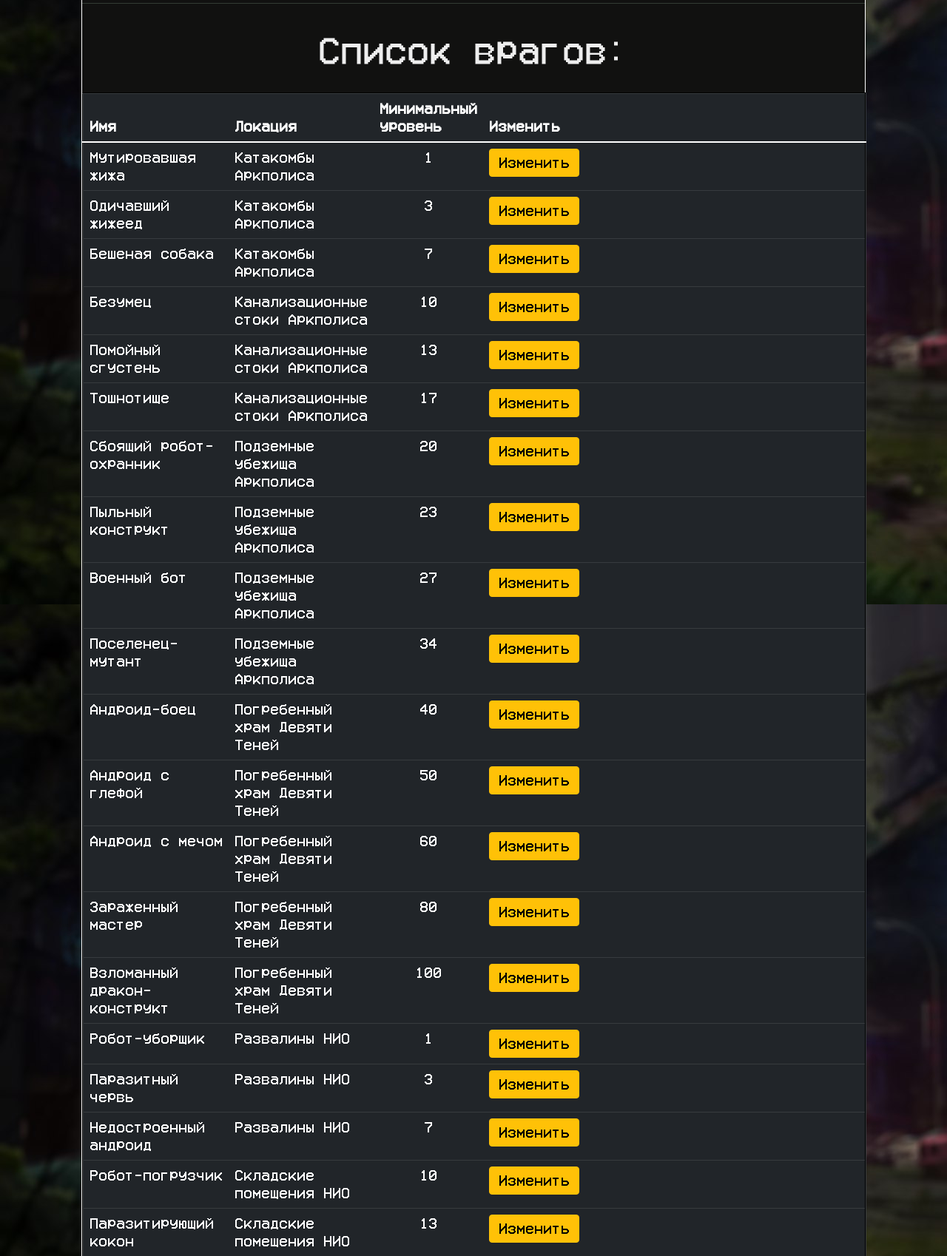
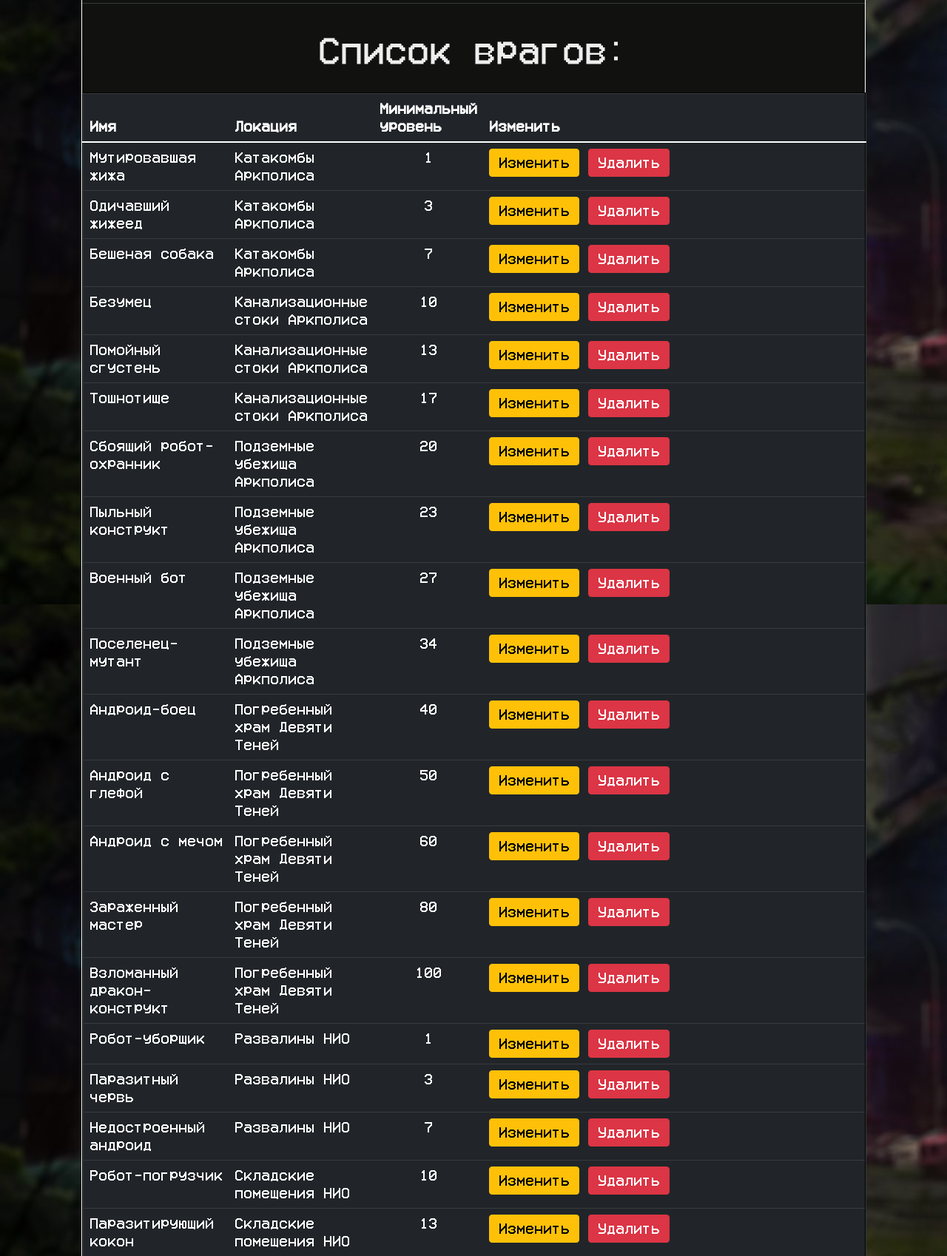
Before and after one commit to Vegoram/Roguelike-Site-Game, a Flask app: page /enemy_table in a window 1280 px wide. Shown: the part 263-1961 px from the top of the page at 74% size. Run offline with Flask 2, Linux system fonts and the light colour scheme; data comes from the database, SQL or seed files in the repository; data that the repository does not hold is empty.

Commit message:
Update enemy_page.html
Исправление лагов с кнопкой "добавить" и добавление кнопки "удалить"

```diff
--- a/templates/enemy_page.html
+++ b/templates/enemy_page.html
@@ -27,6 +27,7 @@
             <td>
                 <form>
                     <a href="/new_enemy/{{ enemy[0] }}" class="btn btn-warning">Изменить</a>
+                    <a href="/enemy_delete/{{ enemy[0] }}" class="btn btn-danger">Удалить</a>
                 </form>
             </td>
         </tr>
```
